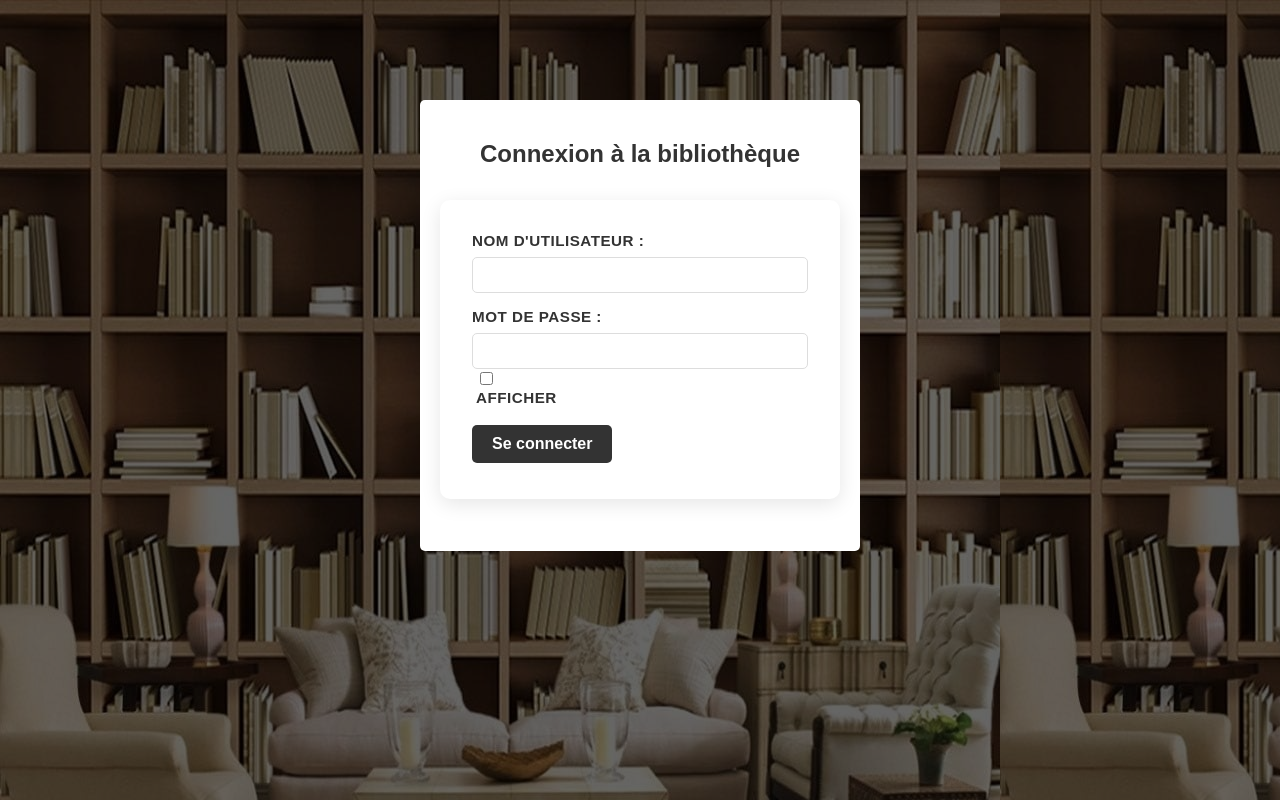
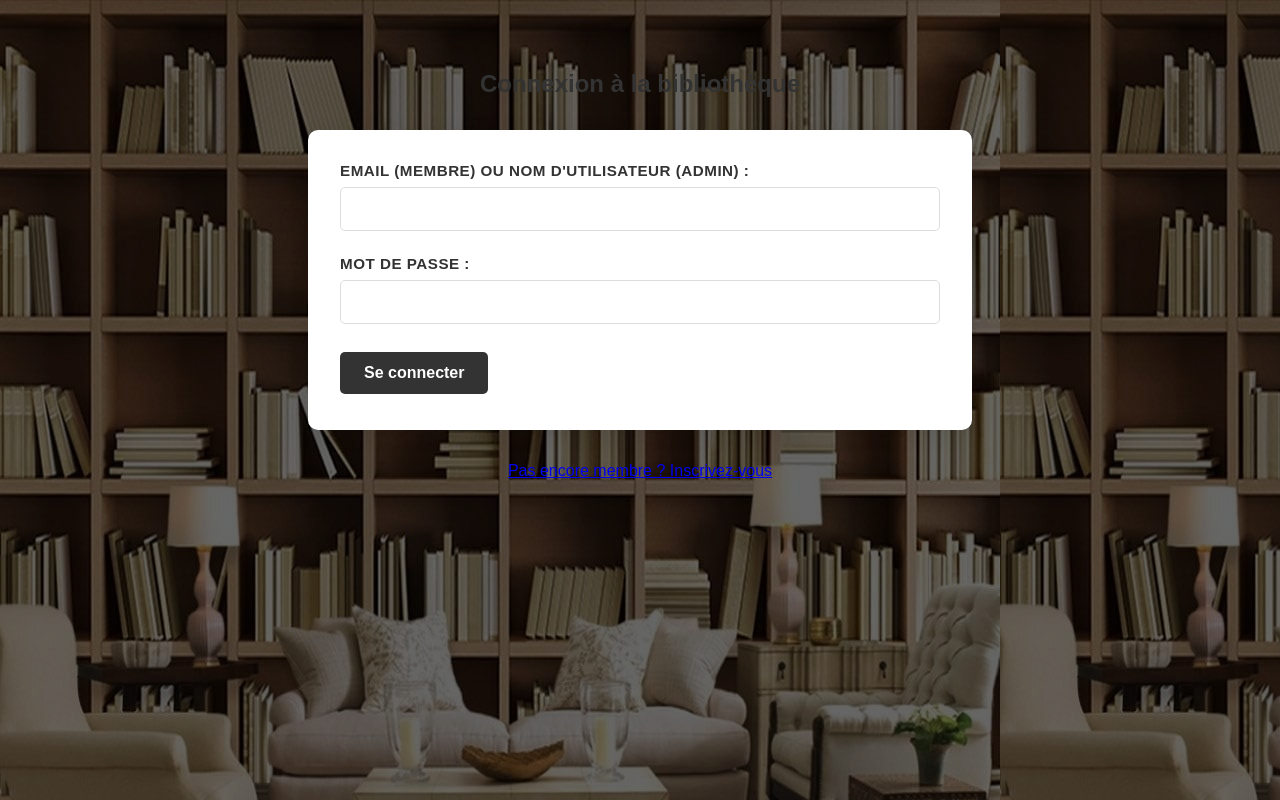
Before and after one commit to Ander981/gestion-bibliotheque, a PHP site: page /auth/login.php in a window 1280 px wide. Run offline with PHP 8.4, Linux system fonts and the light colour scheme; some libraries are stand-ins or nearby versions.

Commit message:
Correction: des chemins

```diff
--- a/auth/login.php
+++ b/auth/login.php
@@ -1,41 +1,58 @@
 <?php
 // auth/login.php
-session_start();
 
-// Si l'utilisateur est déjà connecté, on le redirige vers l'accueil
-if (isset($_SESSION['user_id'])) {
+// Déterminer le chemin racine
+$root_path = realpath(__DIR__ . '/..');
+
+// Inclure la configuration avec le bon chemin
+require_once $root_path . '/config/database.php';
+
+// Vérifier si déjà connecté
+if (isset($_SESSION['user_id']) || isset($_SESSION['membre_id'])) {
     header('Location: /index.php');
     exit;
 }
 
-require_once '../config/database.php';
-
 $error = '';
 
 if ($_SERVER['REQUEST_METHOD'] === 'POST') {
-
-    $username = isset($_POST['username']) ? trim($_POST['username']) : '';
+    // Version sans opérateur ?? (compatible PHP 5.x)
+    $identifiant = isset($_POST['identifiant']) ? trim($_POST['identifiant']) : '';
     $password = isset($_POST['password']) ? $_POST['password'] : '';
 
-}
-
-
-    if (!empty($username) && !empty($password)) {
+    if (!empty($identifiant) && !empty($password)) {
+        // Vérifier dans utilisateurs (admin)
         $stmt = $pdo->prepare("SELECT * FROM utilisateurs WHERE username = ?");
-        $stmt->execute([$username]);
+        $stmt->execute([$identifiant]);
         $user = $stmt->fetch();
 
         if ($user && password_verify($password, $user['password'])) {
             $_SESSION['user_id'] = $user['id'];
             $_SESSION['username'] = $user['username'];
             $_SESSION['role'] = $user['role'];
-            header('Location: /bibliotheque/index.php');
+            header('Location: /index.php');
             exit;
         } else {
-            $error = "Nom d'utilisateur ou mot de passe incorrect.";
+            // Vérifier dans membres
+            $stmt = $pdo->prepare("SELECT id, nom, prenom, email, password FROM membres WHERE email = ?");
+            $stmt->execute([$identifiant]);
+            $membre = $stmt->fetch();
+
+            if ($membre && password_verify($password, $membre['password'])) {
+                $_SESSION['membre_id'] = $membre['id'];
+                $_SESSION['membre_nom'] = $membre['nom'];
+                $_SESSION['membre_prenom'] = $membre['prenom'];
+                $_SESSION['membre_email'] = $membre['email'];
+                header('Location: /index.php');
+                exit;
+            } else {
+                $error = "Identifiant ou mot de passe incorrect.";
+            }
         }
+    } else {
+        $error = "Veuillez remplir tous les champs.";
     }
-
+}
 ?>
 <!DOCTYPE html>
 <html lang="fr">
@@ -43,44 +60,30 @@ if ($_SERVER['REQUEST_METHOD'] === 'POST') {
 <head>
     <meta charset="UTF-8">
     <title>Connexion - Bibliothèque</title>
-    <link rel="stylesheet" href="/bibliotheque/assets/css/style.css">
+    <link rel="stylesheet" href="/assets/css/style.css">
 </head>
 
 <body>
-    <div class="login-container"
-        style="max-width:400px; margin:50px auto; padding:20px; background:#fff; border-radius:5px;">
+    <div class="login-container">
         <h2>Connexion à la bibliothèque</h2>
         <?php if ($error): ?>
         <p style="color:red;"><?= htmlspecialchars($error) ?></p>
         <?php endif; ?>
         <form method="post">
-            <div style="margin-bottom:15px;">
-                <label for="username">Nom d'utilisateur :</label>
-                <input type="text" name="username" id="username" required
-                    style="width:100%; padding:8px; box-sizing:border-box;">
+            <div>
+                <label for="identifiant">Email (membre) ou nom d'utilisateur (admin) :</label>
+                <input type="text" name="identifiant" id="identifiant" required>
             </div>
-            <div style="margin-bottom:15px;">
+            <div>
                 <label for="password">Mot de passe :</label>
-                <input type="password" name="password" id="password" required
-                    style="width:100%; padding:8px; box-sizing:border-box;">
-                <input type="checkbox" id="showPassword" style="margin-left: 8px; width: auto;">
-                <label for="showPassword" style="margin-left: 4px; white-space: nowrap;">Afficher</label>
+                <input type="password" name="password" id="password" required>
             </div>
-            <button type="submit" class="btn"
-                style="background:#333; color:#fff; border:none; padding:10px 20px; cursor:pointer;">Se
-                connecter</button>
+            <button type="submit" class="btn">Se connecter</button>
         </form>
+        <p>
+            <a href="/inscription.php">Pas encore membre ? Inscrivez-vous</a>
+        </p>
     </div>
-    <script>
-    document.getElementById('showPassword').addEventListener('change', function() {
-        var passwordField = document.getElementById('password');
-        if (this.checked) {
-            passwordField.type = 'text';
-        } else {
-            passwordField.type = 'password';
-        }
-    });
-    </script>
 </body>
 
 </html>
```
